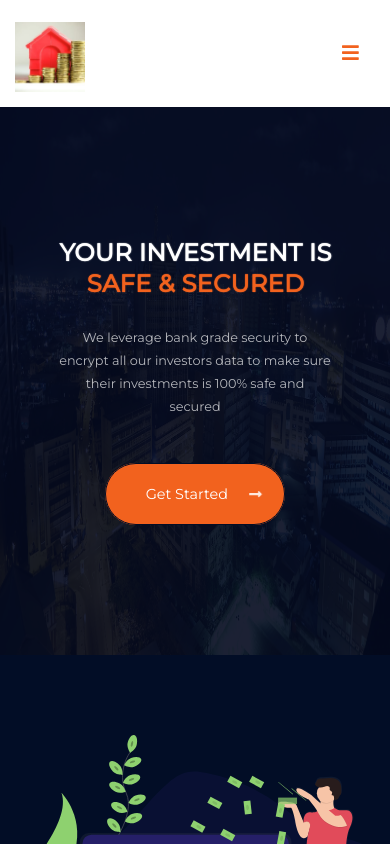
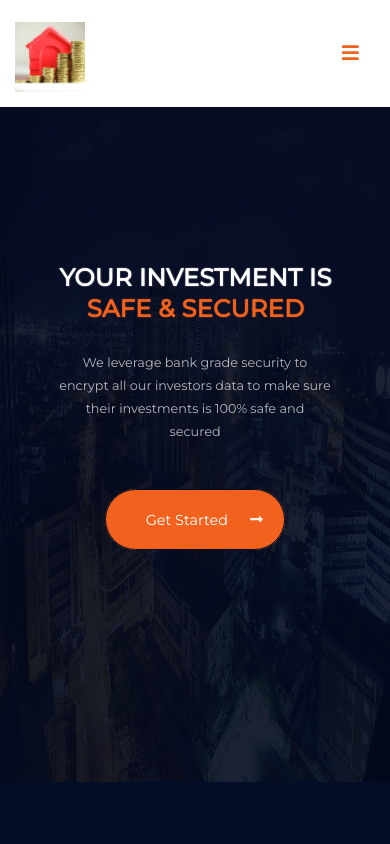
Before and after one commit to Achilles45/superincome, a Vue app: page / in a window 390 px wide. Shown: the top 844 px of the page. Built offline with nearby package versions, Linux system fonts and the light colour scheme.

Commit message:
Changed height on mobile for banner

```diff
--- a/src/components/Banner.vue
+++ b/src/components/Banner.vue
@@ -182,7 +182,7 @@ export default {
     }
      .carousel-img {
     width: auto;
-    height: 65vh !important;
+    height: 80vh !important;
     display: block !important;
     width: 100vw;
   }
```
